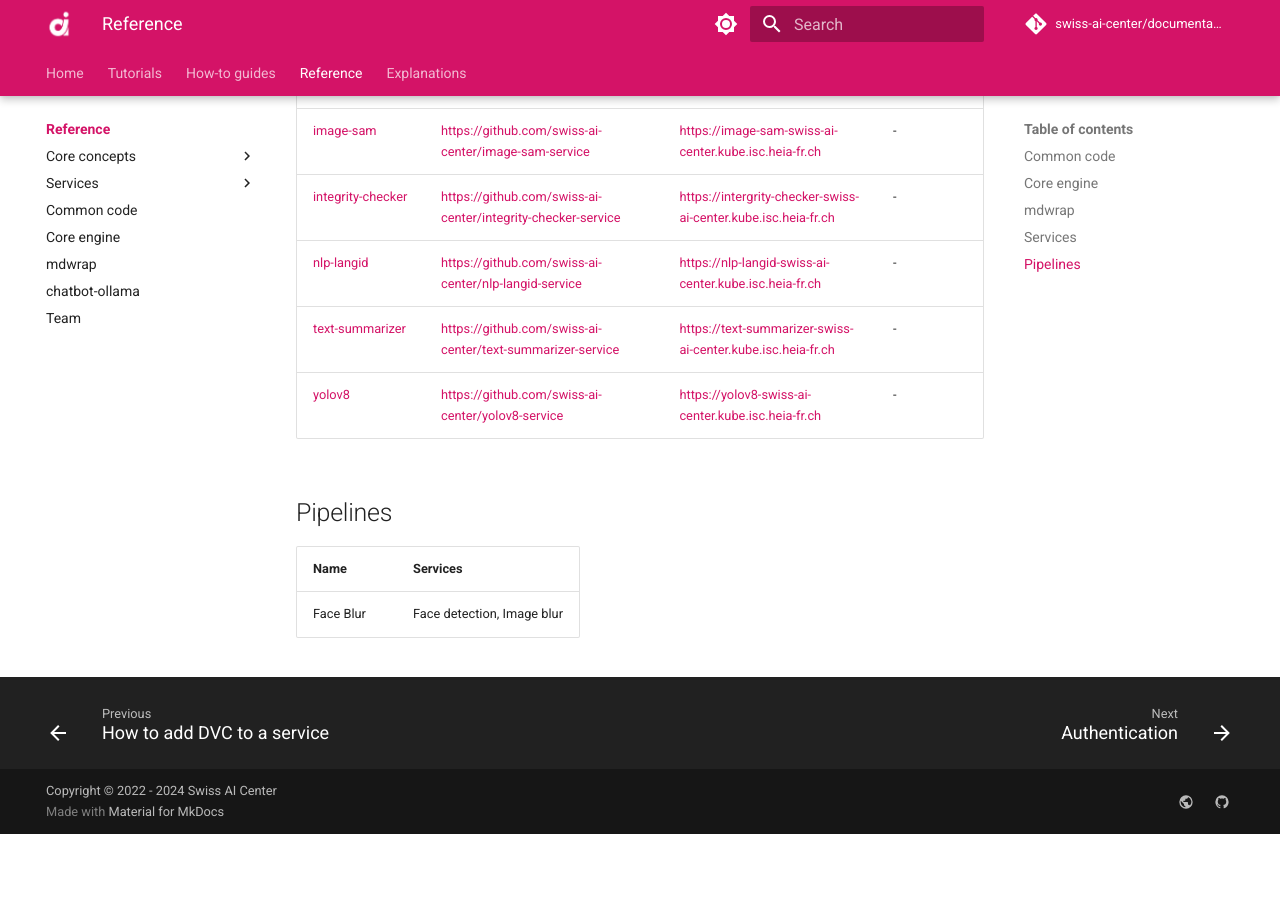
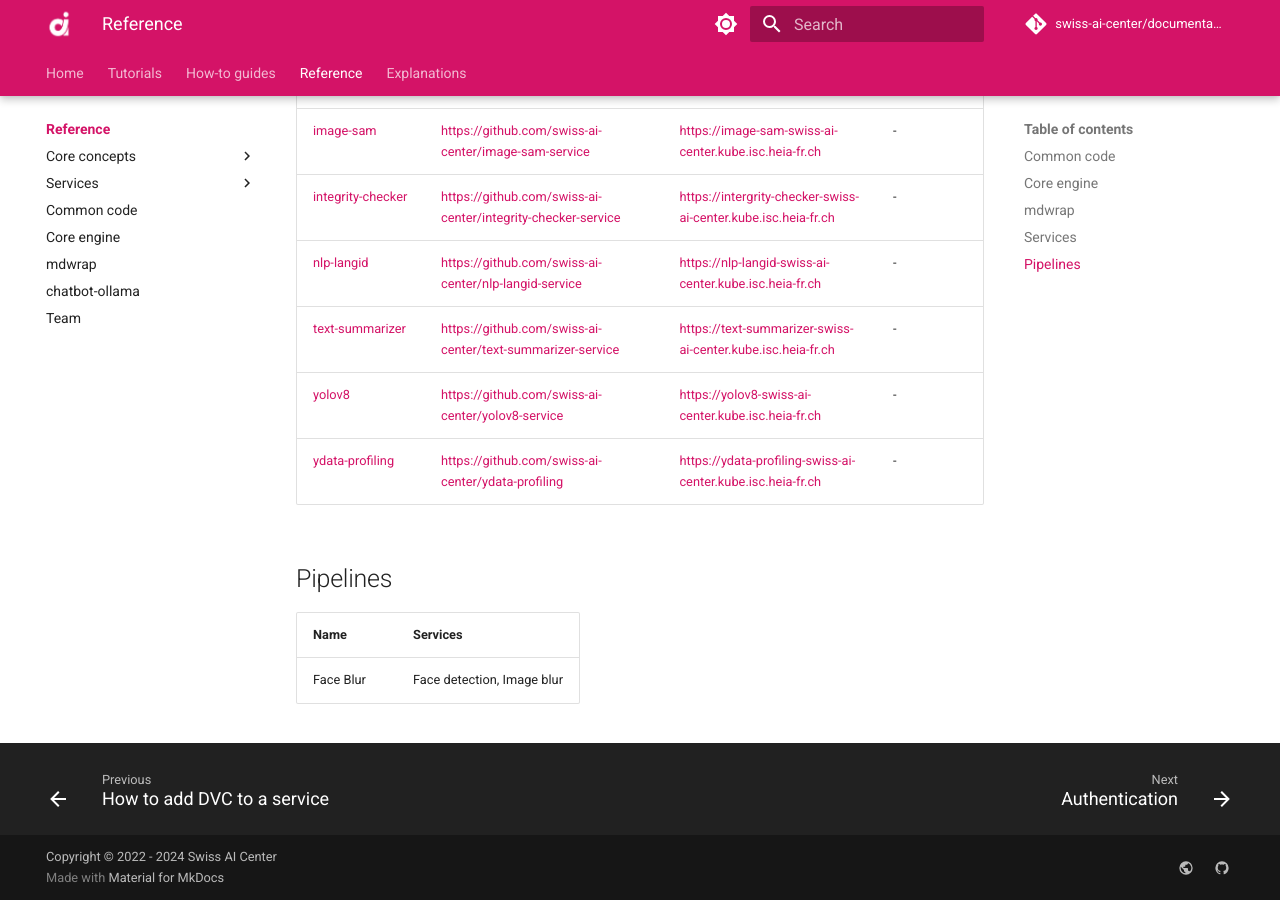
Before and after one commit to swiss-ai-center/documentation, an MkDocs documentation site: the page built from docs/reference/index.md, in a window 1280 px wide and 900 px high, scrolled down 2067 px. Built offline with MkDocs 1.6.1 and Material for MkDocs 9.7.7, drawn with Linux system fonts in a browser that asks for light colours; comment, search, counter and statistics services are not loaded; before the commit the page ends 2901 px from its top, so only the background shows below that; part of the change alters nothing that is shown.

Commit message:
Add ydata profiling documentation (#41)
Co-authored-by: Arnaud Demion <arnaud.demion@hes-so.ch>

```diff
--- a/docs/reference/index.md
+++ b/docs/reference/index.md
@@ -55,6 +55,7 @@ mdwrap is a command line tool to format our Markdown documentation made with
 | [nlp-langid](./services/nlp-langid.md)                   | <https://github.com/swiss-ai-center/nlp-langid-service>            | <https://nlp-langid-swiss-ai-center.kube.isc.heia-fr.ch>            | -              |
 | [text-summarizer](./services/text-summarizer.md)         | <https://github.com/swiss-ai-center/text-summarizer-service>       | <https://text-summarizer-swiss-ai-center.kube.isc.heia-fr.ch>       | -              |
 | [yolov8](./services/yolov8.md)                           | <https://github.com/swiss-ai-center/yolov8-service>                | <https://yolov8-swiss-ai-center.kube.isc.heia-fr.ch>                | -              |
+| [ydata-profiling](./services/ydata-profiling.md)                  | <https://github.com/swiss-ai-center/ydata-profiling>               | <https://ydata-profiling-swiss-ai-center.kube.isc.heia-fr.ch>       | -              |
 
 ## Pipelines
 
--- /dev/null
+++ b/docs/reference/services/ydata-profiling.md
@@ -0,0 +1,40 @@
+# ydata-profiling
+
+- [:material-account-group: Main author - HES-SO Valais-Wallis](https://www.hes-so.ch/swiss-ai-center/equipe)
+- [:material-git: Code](https://github.com/swiss-ai-center/ydata-profiling-service/)
+- [:material-kubernetes: Deployment configuration](https://github.com/swiss-ai-center/ydata-profiling-service/tree/main/kubernetes)
+- [:material-test-tube: Staging](https://ydata-profiling-swiss-ai-center.kube.isc.heia-fr.ch)
+- [:material-factory: Production (not available yet)](https://ydata-profiling.swiss-ai-center.ch)
+
+## Description
+
+!!! note
+
+    More information about the service specification can be found in the
+    [**Core concepts > Service**](../core-concepts/service.md) documentation.
+
+This service will produce a complete Exploratory Data Analysis (EDA) on a csv file and export it to a zipped HTML file.
+
+The API documentation is automatically generated by FastAPI using the OpenAPI
+standard. A user friendly interface provided by Swagger is available under the
+`/docs` route, where the endpoints of the service are described.
+
+This simple service only has one route `/compute` that takes a database in csv format as input, and generates an HTML report that is compressed in a zip archive.
+
+## Environment variables
+
+Check the
+[**Core concepts > Service > Environment variables**](../core-concepts/service.md#environment-variables)
+documentation for more details.
+
+## Run the tests with Python
+
+Check the
+[**Core concepts > Service > Run the tests with Python**](../core-concepts/service.md#run-the-tests-with-python)
+documentation for more details.
+
+## Start the service locally
+
+Check the
+[**Core concepts > Service > Start the service locally**](../core-concepts/service.md#start-the-service-locally)
+documentation for more details.
--- a/mkdocs.yml
+++ b/mkdocs.yml
@@ -31,30 +31,31 @@ nav:
   - Reference:
       - reference/index.md
       - Core concepts:
-        - Authentication: reference/core-concepts/auth.md
-        - Pipeline: reference/core-concepts/pipeline.md
-        - Service: reference/core-concepts/service.md
+          - Authentication: reference/core-concepts/auth.md
+          - Pipeline: reference/core-concepts/pipeline.md
+          - Service: reference/core-concepts/service.md
       - Services:
-        - ae-ano-detection service: reference/services/ae-ano-detection.md
-        - average-shade service: reference/services/average-shade.md
-        - digit-recognition service: reference/services/digit-recognition.md
-        - document-vectorizer service: reference/services/document-vectorizer.md
-        - doodle service: reference/services/doodle.md
-        - face-analyzer service: reference/services/face-analyzer.md
-        - face-detection service: reference/services/face-detection.md
-        - image-analyzer service: reference/services/image-analyzer.md
-        - image-blur service: reference/services/image-blur.md
-        - image-convert service: reference/services/image-convert.md
-        - image-crop service: reference/services/image-crop.md
-        - image-greyscale service: reference/services/image-greyscale.md
-        - image-nsfw-detector service: reference/services/image-nsfw-detector.md
-        - image-resize service: reference/services/image-resize.md
-        - image-rotate service: reference/services/image-rotate.md
-        - image-sam service: reference/services/image-sam.md
-        - integrity-checker service: reference/services/integrity-checker.md
-        - nlp-langid service: reference/services/nlp-langid.md
-        - text-summarizer service: reference/services/text-summarizer.md
-        - yolov8 service: reference/services/yolov8.md
+          - ae-ano-detection service: reference/services/ae-ano-detection.md
+          - average-shade service: reference/services/average-shade.md
+          - digit-recognition service: reference/services/digit-recognition.md
+          - document-vectorizer service: reference/services/document-vectorizer.md
+          - doodle service: reference/services/doodle.md
+          - face-analyzer service: reference/services/face-analyzer.md
+          - face-detection service: reference/services/face-detection.md
+          - image-analyzer service: reference/services/image-analyzer.md
+          - image-blur service: reference/services/image-blur.md
+          - image-convert service: reference/services/image-convert.md
+          - image-crop service: reference/services/image-crop.md
+          - image-greyscale service: reference/services/image-greyscale.md
+          - image-nsfw-detector service: reference/services/image-nsfw-detector.md
+          - image-resize service: reference/services/image-resize.md
+          - image-rotate service: reference/services/image-rotate.md
+          - image-sam service: reference/services/image-sam.md
+          - integrity-checker service: reference/services/integrity-checker.md
+          - nlp-langid service: reference/services/nlp-langid.md
+          - text-summarizer service: reference/services/text-summarizer.md
+          - yolov8 service: reference/services/yolov8.md
+          - ydata-profiling service: reference/services/ydata-profiling.md
       - Common code: reference/common-code.md
       - Core engine: reference/core-engine.md
       - mdwrap: reference/mdwrap.md
```
